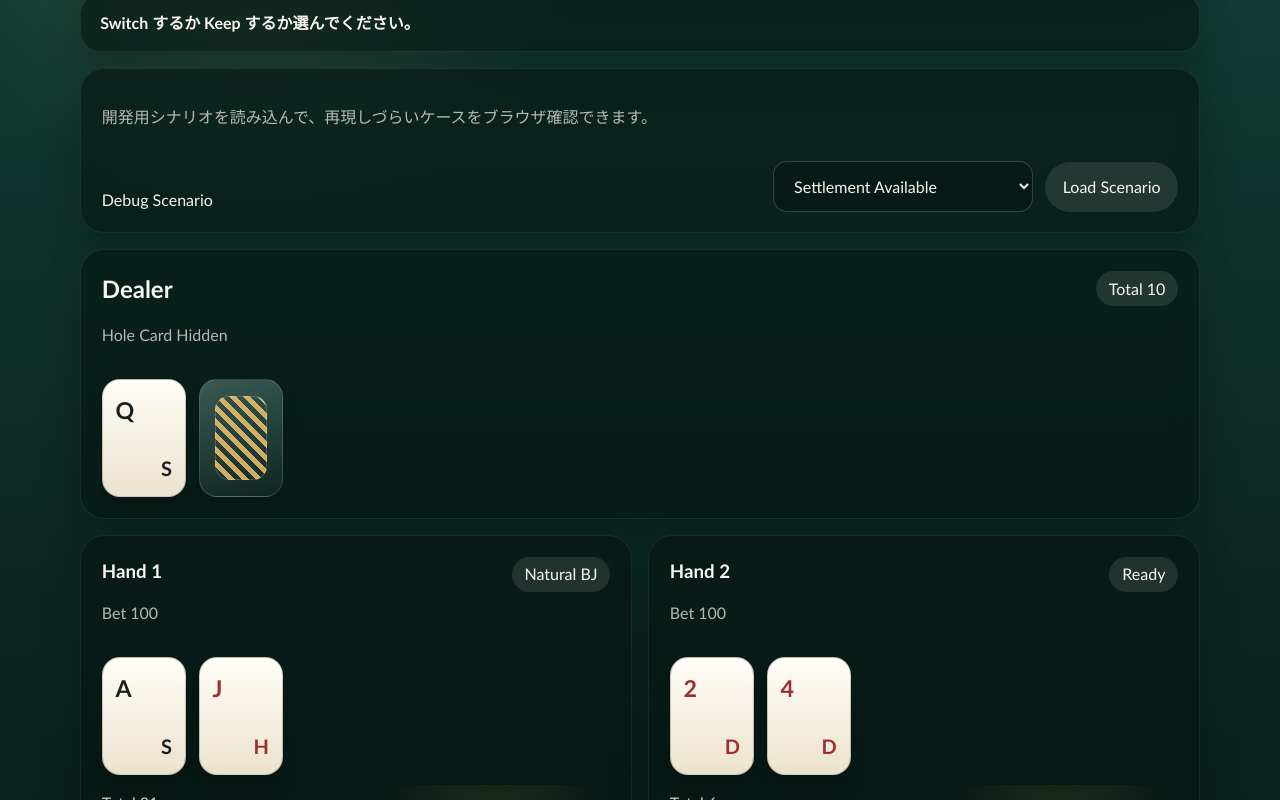
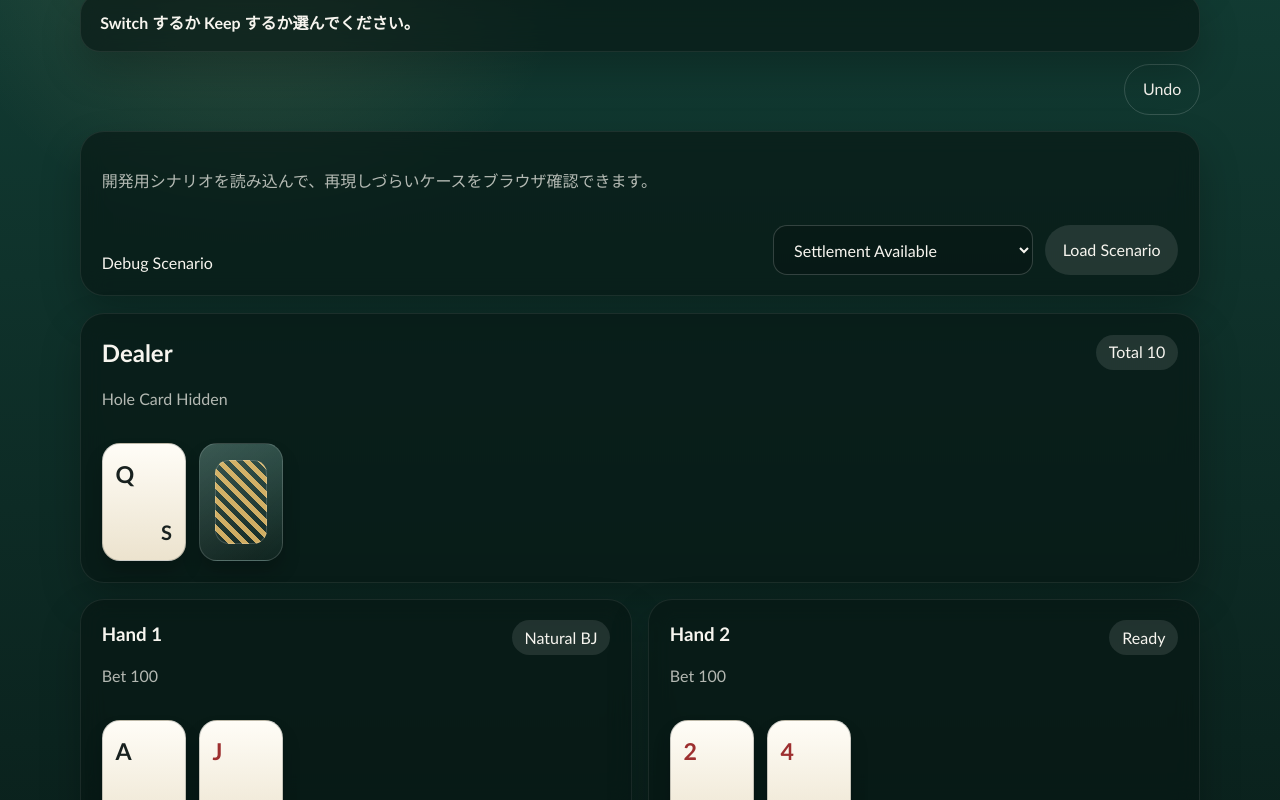
Before and after one commit to crackeveryday/blackjack-switch, a React (Vite) app: page / in a window 1280 px wide. Both pictures are taken after a click on the button "Deal". Shown: the part 422-1222 px from the top of the page. Built offline with nearby package versions, Linux system fonts and the light colour scheme.

Commit message:
feat(game): improve round flow controls

```diff
--- a/src/App.tsx
+++ b/src/App.tsx
@@ -7,8 +7,10 @@ import ResultPanel from "./components/ResultPanel";
 import { DEBUG_SCENARIOS, createDebugScenarioState, type DebugScenarioId } from "./game/debugScenarios";
 import {
   clampBet,
+  canRepeatBet,
+  canUndoRoundAction,
   createInitialGameState,
-  dealInitialCards,
+  dealNewRound,
   declineInsurance,
   formatHandLabel,
   getAvailableChips,
@@ -18,14 +20,15 @@ import {
   MAX_BET,
   MIN_BET,
   resetGame,
-  startNewRound,
   startNextRound,
+  startNextRoundWithSameBet,
   stand,
   switchCards,
   takeInsurance,
   doubleDown,
   splitHand,
   surrender,
+  undoLastAction,
 } from "./game/gameState";
 import { calculateHandValue } from "./game/hand";
 import { canDoubleDown, canSplit, canSurrender } from "./game/rules";
@@ -55,7 +58,7 @@ function readInitialState() {
 }
 
 function canHitHand(hand: PlayerHand): boolean {
-  return hand.status === "active" && calculateHandValue(hand.cards).total < 21 && !hand.isSplitAces;
+  return hand.status === "active" && calculateHandValue(hand.cards).total < 21;
 }
 
 function canStandHand(hand: PlayerHand): boolean {
@@ -73,6 +76,7 @@ export default function App() {
   const activeHand = gameState.playerHands[gameState.activeHandIndex];
   const availableChips = getAvailableChips(gameState);
   const displayAvailableChips = getDisplayAvailableChips(gameState);
+  const canUndo = canUndoRoundAction(gameState);
 
   const handleChangeBet = (bet: number) => {
     setGameState((previous) => ({
@@ -82,7 +86,7 @@ export default function App() {
   };
 
   const handleDeal = () => {
-    setGameState((previous) => dealInitialCards(startNewRound(previous, previous.currentBet)));
+    setGameState((previous) => dealNewRound(previous, previous.currentBet));
   };
 
   const handleReset = () => {
@@ -117,6 +121,14 @@ export default function App() {
       <section className="message-banner" aria-live="polite">
         {gameState.message}
       </section>
+
+      {canUndo && (
+        <section className="round-action-bar">
+          <button type="button" className="ghost-button" onClick={() => setGameState((previous) => undoLastAction(previous))}>
+            Undo
+          </button>
+        </section>
+      )}
 
       {import.meta.env.DEV && (
         <section className="control-panel debug-panel">
@@ -215,9 +227,19 @@ export default function App() {
 
       {gameState.phase === "settlement" && (
         <section className="control-panel">
-          <button type="button" className="primary-button" onClick={() => setGameState((previous) => startNextRound(previous))}>
-            Next Round
-          </button>
+          <div className="button-row">
+            <button
+              type="button"
+              className="primary-button"
+              disabled={!canRepeatBet(gameState)}
+              onClick={() => setGameState((previous) => startNextRoundWithSameBet(previous))}
+            >
+              Same Bet & Deal
+            </button>
+            <button type="button" onClick={() => setGameState((previous) => startNextRound(previous))}>
+              Next Round
+            </button>
+          </div>
         </section>
       )}
 
--- a/src/game/gameState.ts
+++ b/src/game/gameState.ts
@@ -1,4 +1,4 @@
-import type { Card, GameState, PlayerHand } from "../types";
+import type { Card, GameState, GameStateSnapshot, PlayerHand } from "../types";
 import { drawCard, shuffleDeck, createDeck } from "./deck";
 import { calculateHandValue, isBust, isNaturalBlackjack } from "./hand";
 import { canDoubleDown, canSplit, canSurrender, shouldDealerHit } from "./rules";
@@ -40,6 +40,38 @@ function resetRoundFields(state: GameState): GameState {
     roundResults: [],
     message: "",
     wasSwitched: false,
+    undoStack: [],
+  };
+}
+
+function createUndoSnapshot(state: GameState): GameStateSnapshot {
+  const { undoStack: _undoStack, ...snapshot } = state;
+  return snapshot;
+}
+
+function clearUndoStack(state: GameState): GameState {
+  return {
+    ...state,
+    undoStack: [],
+  };
+}
+
+function canKeepUndoHistory(state: GameState): boolean {
+  return state.phase === "insurance" || state.phase === "switch" || state.phase === "playerTurn";
+}
+
+function withUndoSnapshot(previousState: GameState, nextState: GameState): GameState {
+  if (nextState === previousState) {
+    return nextState;
+  }
+
+  if (!canKeepUndoHistory(nextState)) {
+    return clearUndoStack(nextState);
+  }
+
+  return {
+    ...nextState,
+    undoStack: [...previousState.undoStack, createUndoSnapshot(previousState)],
   };
 }
 
@@ -52,16 +84,6 @@ function refreshHand(hand: PlayerHand, wasSwitched: boolean): PlayerHand {
     !hand.isFromSplit &&
     !hand.hasActed &&
     hand.status === "active";
-
-  if (hand.isSplitAces && hand.cards.length >= 2) {
-    return {
-      ...hand,
-      isNaturalBlackjack: false,
-      status: "standing",
-      hasActed: true,
-      canSplit: false,
-    };
-  }
 
   if (hand.status === "active" && (natural || total === 21)) {
     return {
@@ -201,6 +223,24 @@ export function createInitialGameState(initialChips = INITIAL_CHIPS): GameState
       initialChips <= 0 ? "チップがありません。リセットしてください。" : "ベットを決めて Deal してください。",
     wasSwitched: false,
     needsShuffle: false,
+    undoStack: [],
+  };
+}
+
+export function canUndoRoundAction(state: GameState): boolean {
+  return canKeepUndoHistory(state) && state.undoStack.length > 0;
+}
+
+export function undoLastAction(state: GameState): GameState {
+  if (!canUndoRoundAction(state)) {
+    return state;
+  }
+
+  const previousState = state.undoStack[state.undoStack.length - 1];
+
+  return {
+    ...previousState,
+    undoStack: state.undoStack.slice(0, -1),
   };
 }
 
@@ -299,6 +339,26 @@ export function dealInitialCards(state: GameState): GameState {
   };
 }
 
+export function dealNewRound(state: GameState, bet: number): GameState {
+  if (state.phase !== "betting") {
+    return state;
+  }
+
+  const startedState = startNewRound(state, bet);
+
+  if (startedState.playerHands.length !== 2 || startedState.playerHands.some((hand) => hand.cards.length > 0)) {
+    return startedState;
+  }
+
+  const dealtState = dealInitialCards(startedState);
+  const dealtInitialCards =
+    dealtState.playerHands.length === 2 &&
+    dealtState.playerHands.every((hand) => hand.cards.length === 2) &&
+    dealtState.dealerHand.cards.length === 2;
+
+  return dealtInitialCards ? withUndoSnapshot(state, dealtState) : dealtState;
+}
+
 function resolveInsuranceChoice(state: GameState, insuranceTaken: boolean): GameState {
   if (state.phase !== "insurance") {
     return state;
@@ -346,11 +406,17 @@ function resolveInsuranceChoice(state: GameState, insuranceTaken: boolean): Game
 }
 
 export function takeInsurance(state: GameState): GameState {
-  return resolveInsuranceChoice(state, true);
+  const nextState = resolveInsuranceChoice(state, true);
+  const insuranceApplied =
+    nextState.phase !== state.phase ||
+    nextState.insuranceTaken !== state.insuranceTaken ||
+    nextState.insuranceBet !== state.insuranceBet;
+
+  return insuranceApplied ? withUndoSnapshot(state, nextState) : nextState;
 }
 
 export function declineInsurance(state: GameState): GameState {
-  return resolveInsuranceChoice(state, false);
+  return withUndoSnapshot(state, resolveInsuranceChoice(state, false));
 }
 
 export function switchCards(state: GameState): GameState {
@@ -385,12 +451,12 @@ export function switchCards(state: GameState): GameState {
     },
   ];
 
-  return enterPlayerTurn({
+  return withUndoSnapshot(state, enterPlayerTurn({
     ...state,
     wasSwitched: true,
     playerHands,
     message: "2 枚目同士を入れ替えました。",
-  });
+  }));
 }
 
 export function keepCards(state: GameState): GameState {
@@ -398,10 +464,10 @@ export function keepCards(state: GameState): GameState {
     return state;
   }
 
-  return enterPlayerTurn({
+  return withUndoSnapshot(state, enterPlayerTurn({
     ...state,
     message: "Keep を選びました。",
-  });
+  }));
 }
 
 export function hit(state: GameState): GameState {
@@ -432,13 +498,13 @@ export function hit(state: GameState): GameState {
   const nextState = replacePlayerHand(draw.state, draw.state.activeHandIndex, nextHand);
 
   if (nextHand.status === "active") {
-    return {
+    return withUndoSnapshot(state, {
       ...nextState,
       message: `${formatHandLabel(nextHand.id)} にカードを 1 枚追加しました。`,
-    };
+    });
   }
 
-  return moveToNextPlayableHand(nextState, state.activeHandIndex + 1);
+  return withUndoSnapshot(state, moveToNextPlayableHand(nextState, state.activeHandIndex + 1));
 }
 
 export function stand(state: GameState): GameState {
@@ -459,7 +525,7 @@ export function stand(state: GameState): GameState {
     canSplit: false,
   });
 
-  return moveToNextPlayableHand(nextState, state.activeHandIndex + 1);
+  return withUndoSnapshot(state, moveToNextPlayableHand(nextState, state.activeHandIndex + 1));
 }
 
 export function doubleDown(state: GameState): GameState {
@@ -491,21 +557,11 @@ export function doubleDown(state: GameState): GameState {
   };
   const nextState = replacePlayerHand(draw.state, draw.state.activeHandIndex, nextHand);
 
-  return moveToNextPlayableHand(nextState, state.activeHandIndex + 1);
+  return withUndoSnapshot(state, moveToNextPlayableHand(nextState, state.activeHandIndex + 1));
 }
 
 function finalizeSplitHand(hand: PlayerHand, wasSwitched: boolean): PlayerHand {
   const total = calculateHandValue(hand.cards).total;
-
-  if (hand.isSplitAces) {
-    return {
-      ...hand,
-      isNaturalBlackjack: false,
-      hasActed: true,
-      status: "standing",
-      canSplit: false,
-    };
-  }
 
   if (total === 21) {
     return {
@@ -568,14 +624,14 @@ export function splitHand(state: GameState): GameState {
     return finalizeSplitHand(hand, withSecondCard.wasSwitched);
   });
 
-  return moveToNextPlayableHand(
+  return withUndoSnapshot(state, moveToNextPlayableHand(
     {
       ...withSecondCard,
       playerHands: finalizedHands,
       message: `${formatHandLabel(activeHand.id)} を Split しました。`,
     },
     state.activeHandIndex,
-  );
+  ));
 }
 
 export function surrender(state: GameState): GameState {
@@ -596,7 +652,7 @@ export function surrender(state: GameState): GameState {
     canSplit: false,
   });
 
-  return moveToNextPlayableHand(nextState, state.activeHandIndex + 1);
+  return withUndoSnapshot(state, moveToNextPlayableHand(nextState, state.activeHandIndex + 1));
 }
 
 export function playDealerTurn(state: GameState): GameState {
@@ -625,6 +681,16 @@ export function playDealerTurn(state: GameState): GameState {
   return settleRound(nextState);
 }
 
+export function canRepeatBet(state: GameState): boolean {
+  return (
+    state.phase === "settlement" &&
+    state.currentBet >= MIN_BET &&
+    state.currentBet <= MAX_BET &&
+    state.currentBet % BET_STEP === 0 &&
+    state.chips >= state.currentBet * 2
+  );
+}
+
 export function startNextRound(state: GameState): GameState {
   if (state.phase !== "settlement") {
     return state;
@@ -648,6 +714,28 @@ export function startNextRound(state: GameState): GameState {
   };
 }
 
+export function startNextRoundWithSameBet(state: GameState): GameState {
+  if (state.phase !== "settlement") {
+    return state;
+  }
+
+  if (!canRepeatBet(state)) {
+    return {
+      ...state,
+      undoStack: [],
+      message: "同じベットで続けるためのチップが足りません。",
+    };
+  }
+
+  const bettingState = startNextRound(state);
+
+  if (bettingState.phase !== "betting") {
+    return clearUndoStack(bettingState);
+  }
+
+  return dealNewRound(bettingState, state.currentBet);
+}
+
 export function resetGame(): GameState {
   return createInitialGameState(INITIAL_CHIPS);
 }
--- a/src/game/rules.ts
+++ b/src/game/rules.ts
@@ -11,7 +11,6 @@ export function canDoubleDown(hand: PlayerHand, chips: number): boolean {
     !hand.hasActed &&
     hand.cards.length === 2 &&
     !hand.isNaturalBlackjack &&
-    !hand.isSplitAces &&
     chips >= hand.bet
   );
 }
--- a/src/styles/global.css
+++ b/src/styles/global.css
@@ -139,6 +139,12 @@ select {
   padding: 1rem 1.2rem;
   border-radius: 20px;
   font-weight: 600;
+}
+
+.round-action-bar {
+  display: flex;
+  justify-content: flex-end;
+  margin-top: 0.75rem;
 }
 
 .dealer-panel,
--- a/src/types.ts
+++ b/src/types.ts
@@ -60,7 +60,7 @@ export type RoundResult = {
   reason: string;
 };
 
-export type GameState = {
+export type GameStateSnapshot = {
   phase: GamePhase;
   deck: Card[];
   discardPile: Card[];
@@ -76,3 +76,7 @@ export type GameState = {
   wasSwitched: boolean;
   needsShuffle: boolean;
 };
+
+export type GameState = GameStateSnapshot & {
+  undoStack: GameStateSnapshot[];
+};
```
Also changed, not shown: 1 other file (tests, documents, lock files or other folders).
